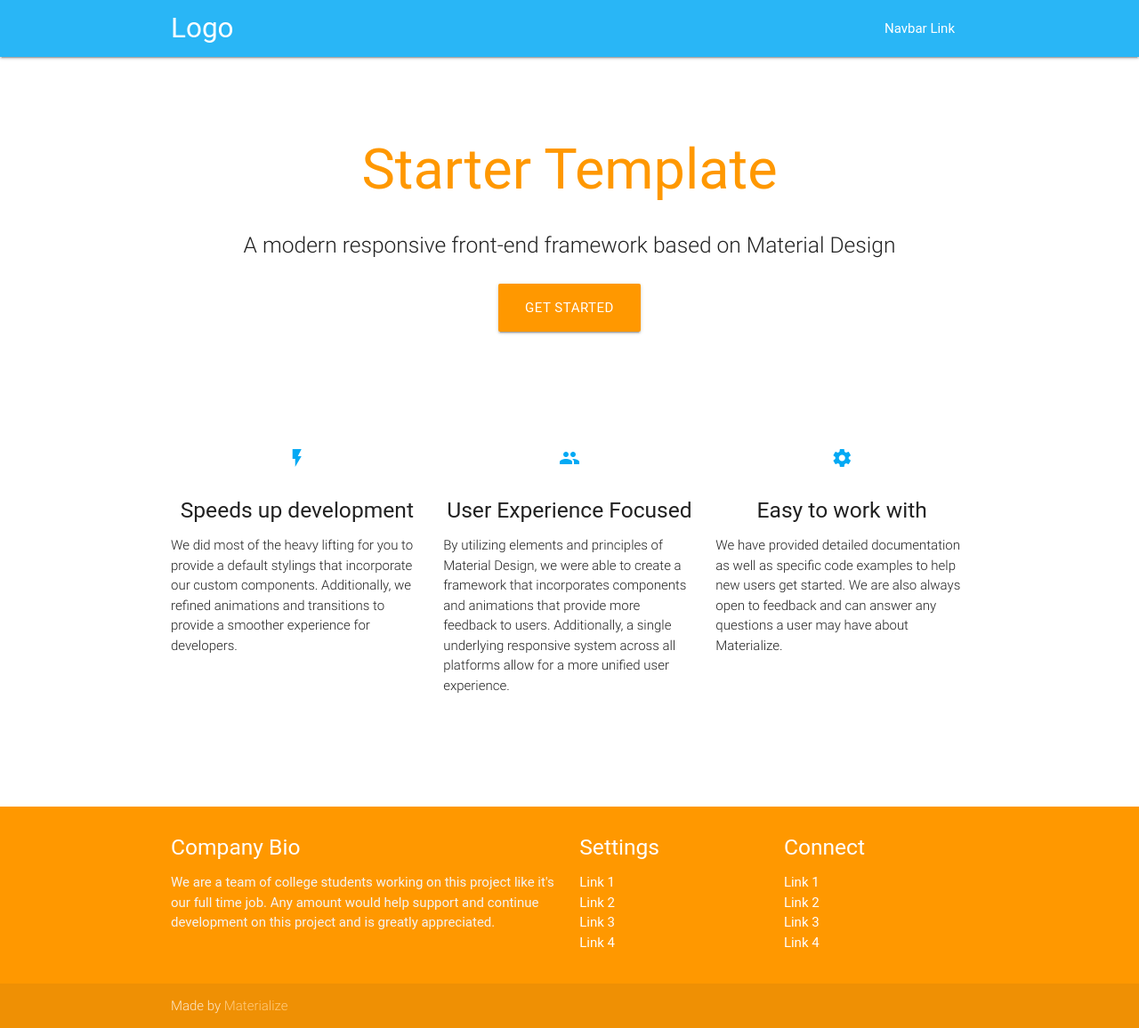
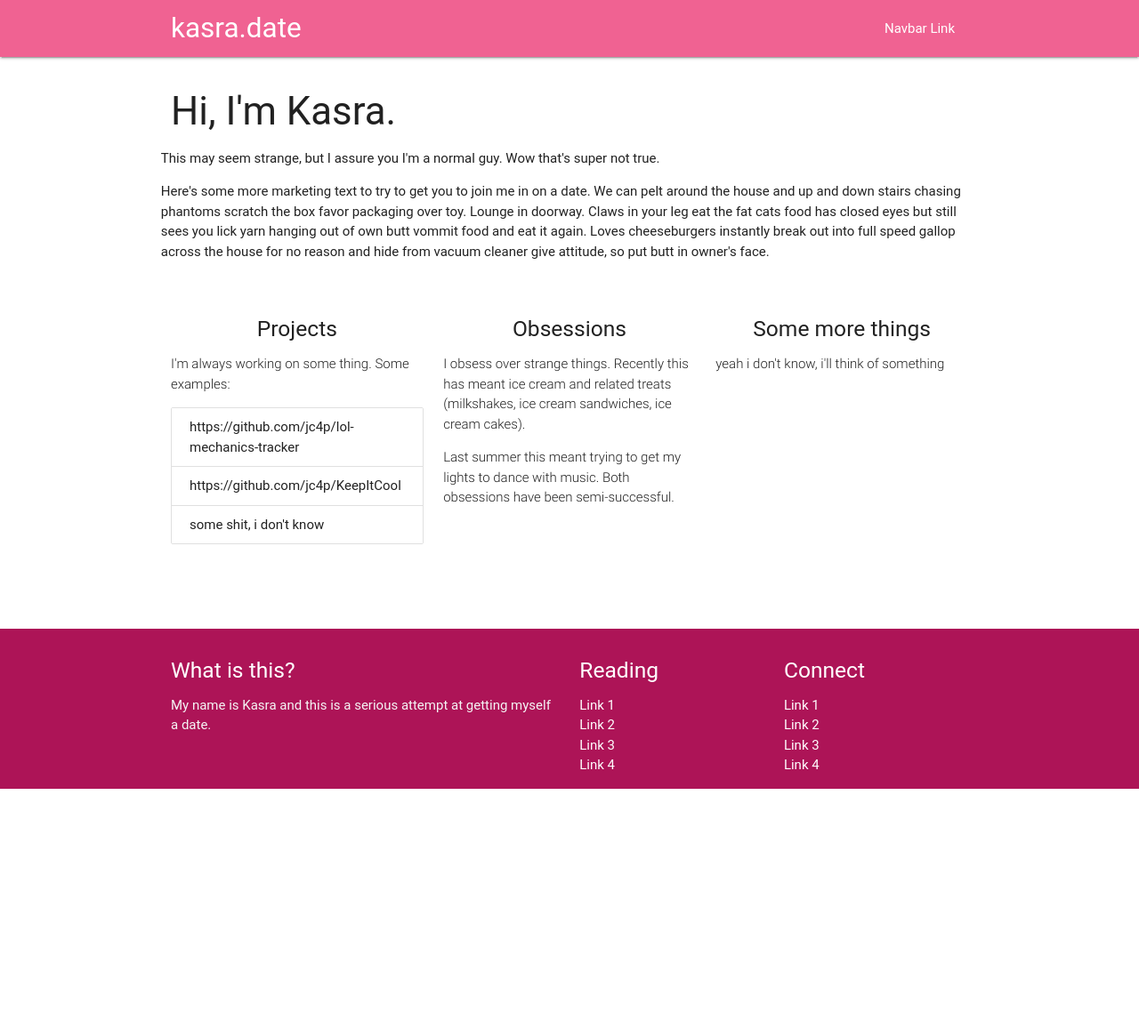
Before and after one commit to jc4p/kasra-dot-date, a Flask app: page / in a window 1280 px wide. Shown: the whole page at 89% size. After the commit the page ends 887 px from the top, so only its background shows below. Run offline with Flask 2, Linux system fonts and the light colour scheme; some libraries are stand-ins or nearby versions; some web fonts are replaced.

Commit message:
okay well first of all everything needs to be more pink

```diff
--- a/templates/index.html
+++ b/templates/index.html
@@ -3,15 +3,15 @@
 <head>
   <meta http-equiv="Content-Type" content="text/html; charset=UTF-8"/>
   <meta name="viewport" content="width=device-width, initial-scale=1, maximum-scale=1.0"/>
-  <title>Starter Template - Materialize</title>
+  <title>kasra.date</title>
 
   <!-- CSS  -->
   <link href="https://fonts.googleapis.com/icon?family=Material+Icons" rel="stylesheet">
   <link rel="stylesheet" href="https://cdnjs.cloudflare.com/ajax/libs/materialize/0.97.6/css/materialize.min.css">
 </head>
 <body>
-  <nav class="light-blue lighten-1" role="navigation">
-    <div class="nav-wrapper container"><a id="logo-container" href="#" class="brand-logo">Logo</a>
+  <nav class="pink lighten-2" role="navigation">
+    <div class="nav-wrapper container"><a id="logo-container" href="#" class="brand-logo">kasra.date</a>
       <ul class="right hide-on-med-and-down">
         <li><a href="#">Navbar Link</a></li>
       </ul>
@@ -22,74 +22,63 @@
       <a href="#" data-activates="nav-mobile" class="button-collapse"><i class="material-icons">menu</i></a>
     </div>
   </nav>
-  <div class="section no-pad-bot" id="index-banner">
-    <div class="container">
-      <br><br>
-      <h1 class="header center orange-text">Starter Template</h1>
-      <div class="row center">
-        <h5 class="header col s12 light">A modern responsive front-end framework based on Material Design</h5>
-      </div>
-      <div class="row center">
-        <a href="http://materializecss.com/getting-started.html" id="download-button" class="btn-large waves-effect waves-light orange">Get Started</a>
-      </div>
-      <br><br>
-
-    </div>
-  </div>
-
 
   <div class="container">
+    <div class="section no-pad-bot">
+      <h3>Hi, I'm Kasra.</h3>
+      <div class="row">
+        <p>This may seem strange, but I assure you I'm a normal guy. Wow that's super not true.</p>
+        <p>Here's some more marketing text to try to get you to join me in on a date. We can pelt around the house and up and down stairs chasing phantoms scratch the box favor packaging over toy. Lounge in doorway. Claws in your leg eat the fat cats food has closed eyes but still sees you lick yarn hanging out of own butt vommit food and eat it again. Loves cheeseburgers instantly break out into full speed gallop across the house for no reason and hide from vacuum cleaner give attitude, so put butt in owner's face.</p>
+      </div>
+    </div>
     <div class="section">
-
-      <!--   Icon Section   -->
       <div class="row">
         <div class="col s12 m4">
           <div class="icon-block">
-            <h2 class="center light-blue-text"><i class="material-icons">flash_on</i></h2>
-            <h5 class="center">Speeds up development</h5>
+            <h5 class="center">Projects</h5>
 
-            <p class="light">We did most of the heavy lifting for you to provide a default stylings that incorporate our custom components. Additionally, we refined animations and transitions to provide a smoother experience for developers.</p>
+            <p class="light">I'm always working on some thing. Some examples:</p>
+            <ul class="collection">
+              <li class="collection-item">https://github.com/jc4p/lol-mechanics-tracker</li>
+              <li class="collection-item">https://github.com/jc4p/KeepItCool</li>
+              <li class="collection-item">some shit, i don't know</li>
+            </ul>
           </div>
         </div>
 
         <div class="col s12 m4">
           <div class="icon-block">
-            <h2 class="center light-blue-text"><i class="material-icons">group</i></h2>
-            <h5 class="center">User Experience Focused</h5>
+            <h5 class="center">Obsessions</h5>
 
-            <p class="light">By utilizing elements and principles of Material Design, we were able to create a framework that incorporates components and animations that provide more feedback to users. Additionally, a single underlying responsive system across all platforms allow for a more unified user experience.</p>
+            <p class="light">I obsess over strange things. Recently this has meant ice cream and related treats (milkshakes, ice cream sandwiches, ice cream cakes).</p>
+
+            <p class="light">Last summer this meant trying to get my lights to dance with music. Both obsessions have been semi-successful.</p>
           </div>
         </div>
 
         <div class="col s12 m4">
           <div class="icon-block">
-            <h2 class="center light-blue-text"><i class="material-icons">settings</i></h2>
-            <h5 class="center">Easy to work with</h5>
+            <h5 class="center">Some more things</h5>
 
-            <p class="light">We have provided detailed documentation as well as specific code examples to help new users get started. We are also always open to feedback and can answer any questions a user may have about Materialize.</p>
+            <p class="light">yeah i don't know, i'll think of something</p>
           </div>
         </div>
       </div>
-
     </div>
     <br><br>
-
-    <div class="section">
-
-    </div>
   </div>
 
-  <footer class="page-footer orange">
+  <footer class="page-footer pink darken-3">
     <div class="container">
       <div class="row">
         <div class="col l6 s12">
-          <h5 class="white-text">Company Bio</h5>
-          <p class="grey-text text-lighten-4">We are a team of college students working on this project like it's our full time job. Any amount would help support and continue development on this project and is greatly appreciated.</p>
+          <h5 class="white-text">What is this?</h5>
+          <p class="grey-text text-lighten-4">My name is Kasra and this is a serious attempt at getting myself a date.</p>
 
 
         </div>
         <div class="col l3 s12">
-          <h5 class="white-text">Settings</h5>
+          <h5 class="white-text">Reading</h5>
           <ul>
             <li><a class="white-text" href="#!">Link 1</a></li>
             <li><a class="white-text" href="#!">Link 2</a></li>
@@ -108,11 +97,6 @@
         </div>
       </div>
     </div>
-    <div class="footer-copyright">
-      <div class="container">
-      Made by <a class="orange-text text-lighten-3" href="http://materializecss.com">Materialize</a>
-      </div>
-    </div>
   </footer>
 
 
```
